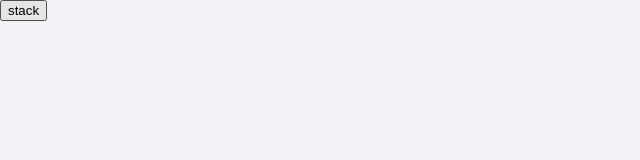
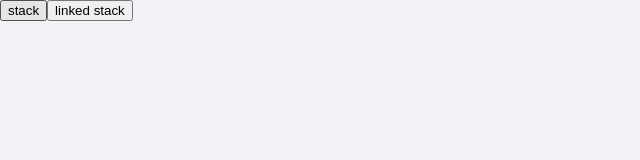
Before and after one commit to CraftyDragon678/study-data-structure-visualize, a React (Create React App) app: page / in a window 1280 px wide. Shown: the top 160 px of the page, without its empty margins (0-640 px from the left). Built offline with nearby package versions, Linux system fonts and the light colour scheme; a web font is replaced by a local one.

Commit message:
feat: add linked stack

```diff
--- /dev/null
+++ b/src/pages/LinkedStack.tsx
@@ -0,0 +1 @@
+export default () => null;
--- a/src/pages/Root.tsx
+++ b/src/pages/Root.tsx
@@ -3,7 +3,12 @@ import { Link } from "react-router-dom";
 import Button from "../components/Button";
 
 export default () => (
-  <Link to="/stack">
-    <Button>stack</Button>
-  </Link>
+  <>
+    <Link to="/stack">
+      <Button>stack</Button>
+    </Link>
+    <Link to="/linkedstack">
+      <Button>linked stack</Button>
+    </Link>
+  </>
 );
--- a/src/pages/index.ts
+++ b/src/pages/index.ts
@@ -2,3 +2,4 @@ import loadable from "@loadable/component";
 
 export const Root = loadable(() => import("./Root"));
 export const Stack = loadable(() => import("./Stack"));
+export const LinkedStack = loadable(() => import("./LinkedStack"));
--- a/src/router/index.tsx
+++ b/src/router/index.tsx
@@ -1,13 +1,14 @@
 import React from "react";
 import { Route, Switch } from "react-router";
 import { BrowserRouter } from "react-router-dom";
-import { Root, Stack } from "../pages";
+import { Root, Stack, LinkedStack } from "../pages";
 
 const App: React.FC = () => (
   <BrowserRouter>
     <Switch>
       <Route exact path="/" component={Root} />
       <Route exact path="/stack" component={Stack} />
+      <Route exact path="/linkedstack" component={LinkedStack} />
     </Switch>
   </BrowserRouter>
 );
```
